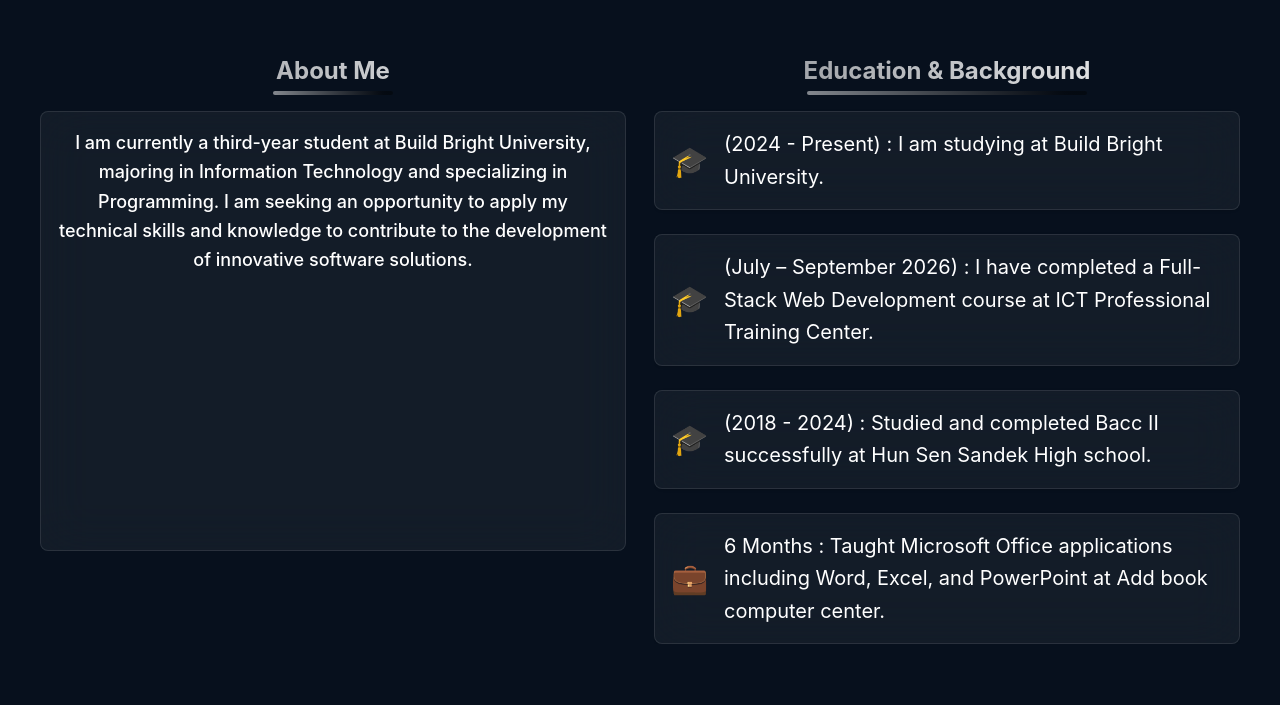
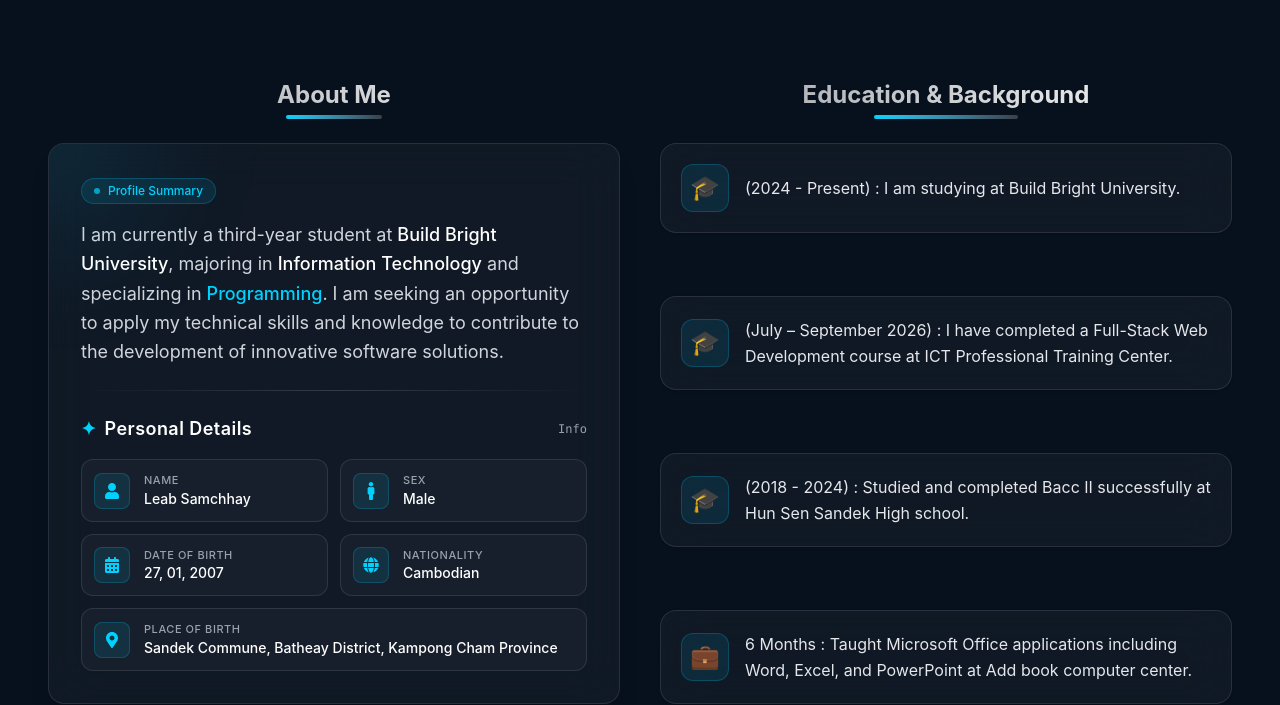
Before and after one commit to leab-samchhay/MyPortfolio, a React (Vite) app: page / in a window 1280 px wide. Shown: the part 825-1530 px from the top of the page. Built offline with nearby package versions, Linux system fonts and the light colour scheme; a web font is replaced by a local one.

Commit message:
Add separate certificate page route and navigation

```diff
--- a/src/pages/AboutPage.jsx
+++ b/src/pages/AboutPage.jsx
@@ -1,147 +1,6 @@
-// import { useEffect, useRef, useState } from "react";
+import { motion } from "framer-motion";
+import { FaUser, FaMale, FaCalendarAlt, FaGlobe, FaMapMarkerAlt } from "react-icons/fa";
 
-// const EDUCATION_INFO = [
-//     { icon: "🎓", text: "(2012 - 2018) : Finished Primary school at Srah Kak Koh Primary school." },
-//     { icon: "🎓", text: "(2018 - 2024) : Studied at Hun Sen Sandek High school and completed Bacc II successfully at Hun Sen Sandek High school." },
-//     { icon: "🎓", text: "(2024 - Present) : I am studying at Build Bright University." },
-//     { icon: "💼", text: "6 Month : Taught Microsoft Office applications including Microsoft Word, Excel, PowerPoint" },
-// ];
-
-// const AboutPage = () => {
-
-//     // Refs for animation
-//     const headerRef = useRef(null);
-//     const introRef = useRef(null);
-//     const infoItemsRef = useRef([]);
-
-//     const [animated, setAnimated] = useState({
-//         header: false,
-//         intro: false,
-//         info: [],
-//     });
-
-//     useEffect(() => {
-//         const observer = new IntersectionObserver(
-//             (entries) => {
-//                 entries.forEach((entry) => {
-//                     if (entry.isIntersecting) {
-//                         // Animate header
-//                         if (entry.target === headerRef.current) {
-//                             setAnimated((prev) => ({ ...prev, header: true }));
-//                         }
-
-//                         // Animate intro text
-//                         if (entry.target === introRef.current) {
-//                             setAnimated((prev) => ({ ...prev, intro: true }));
-//                         }
-
-//                         // Animate info items
-//                         if (entry.target.classList.contains('info-item')) {
-//                             const index = infoItemsRef.current.indexOf(entry.target);
-//                             if (index !== -1) {
-//                                 setAnimated((prev) => ({
-//                                     ...prev,
-//                                     info: [...prev.info, index]
-//                                 }));
-//                             }
-//                         }
-//                     }
-//                 });
-//             },
-//             {
-//                 threshold: 0.2,
-//                 rootMargin: "0px 0px -50px 0px",
-//             }
-//         );
-
-//         // Observe elements
-//         if (headerRef.current) observer.observe(headerRef.current);
-//         if (introRef.current) observer.observe(introRef.current);
-//         infoItemsRef.current.forEach((item) => {
-//             if (item) observer.observe(item);
-//         });
-
-//         return () => observer.disconnect();
-//     }, []);
-
-//     return (
-//         <section
-//             className="py-20 px-4 transition-colors duration-300 bg-[#07101d]"
-//         >
-//             <div className="max-w-4xl flex gap-4 mx-auto">
-
-
-//                 <div className="space-y-10">
-//                     <div className='rounded-2xl p-8  shadow-xl border bg-white/5 backdrop-blur-md border-2 border-white/10'>
-//                         <h3 className='text-2xl font-bold mb-8 text-center gap-2 text-blue-500'>
-//                             📚 Education & Background
-//                         </h3>
-
-//                         <div className="space-y-4">
-//                             {EDUCATION_INFO.map((item, i) => (
-//                                 <div
-//                                     key={i}
-//                                     ref={(el) => (infoItemsRef.current[i] = el)}
-//                                     className={`info-item flex items-start gap-4 p-5 rounded-xl bg-white/5 backdrop-blur-md border-2 border-blue-800  hover:shadow-md hover:-translate-y-1 transition-all duration-500 transform ${
-//                                         animated.info.includes(i)
-//                                             ? "opacity-100 translate-x-0"
-//                                             : "opacity-0 -translate-x-10"
-//                                     }`}
-//                                     style={{ transitionDelay: `${i * 150}ms` }}
-//                                 >
-//                                     <span className="text-3xl mt-1">{item.icon}</span>
-//                                     <p className='text-lg leading-relaxed text-white'>
-//                                         {item.text}
-//                                     </p>
-//                                 </div>
-//                             ))}
-//                         </div>
-//                     </div>
-
-//                 </div>
-
-//                 <div>
-//                     <header
-//                         ref={headerRef}
-//                         className={`text-center mb-16 transition-all duration-700 transform ${
-//                             animated.header
-//                                 ? "opacity-100 translate-y-0"
-//                                 : "opacity-0 translate-y-10"
-//                         }`}
-//                     >
-//                         <h2 className="text-4xl sm:text-5xl font-bold bg-gradient-to-r from-purple-600 to-blue-500 bg-clip-text text-transparent mb-4">
-//                             About Me
-//                         </h2>
-//                         <div className="w-60 h-1 bg-gradient-to-r from-purple-600 to-blue-500 mx-auto rounded-full" />
-
-//                     </header>
-
-//                     {/* Introduction Section */}
-//                     <div
-//                         ref={introRef}
-//                         className={`rounded-2xl p-8 bg-white/5 backdrop-blur-md border-2 border-blue-800 shadow-lg transition-all duration-700 delay-200 transform ${
-//                             animated.intro
-//                                 ? "opacity-100 translate-y-0"
-//                                 : "opacity-0 translate-y-10"
-//                         }`}
-//                     >
-//                         <p className={`text-lg leading-relaxed text-center font-medium text-blue-600 dark:text-blue-400`}>
-//                             I am currently a third-year student at Build Bright University, majoring in Information Technology and specializing in Programming. I am seeking an opportunity to apply my technical skills and knowledge to contribute to the development of innovative software solutions.
-//                         </p>
-//                     </div>
-//                 </div>
-
-
-//             </div>
-//         </section>
-//     );
-// };
-
-// export default AboutPage;
-
-import { motion } from "framer-motion";
-
-// ទាញទិន្នន័យមកខាងក្រៅ ដើម្បីបង្កើន Performance (ជៀសវាង Re-rendering)
 const EDUCATION_INFO = [
     { icon: "🎓", text: "(2024 - Present) : I am studying at Build Bright University." },
     { icon: "🎓", text: "(July – September 2026) : I have completed a Full-Stack Web Development course at ICT Professional Training Center." },
@@ -149,66 +8,148 @@
     { icon: "💼", text: "6 Months : Taught Microsoft Office applications including Word, Excel, and PowerPoint at Add book computer center." },
 ];
 
+const PERSONAL_DETAILS = [
+    {
+        icon: <FaUser className="text-[#00d2ff]" />,
+        label: "Name",
+        value: "Leab Samchhay",
+    },
+    {
+        icon: <FaMale className="text-[#00d2ff] text-lg" />,
+        label: "Sex",
+        value: "Male",
+    },
+    {
+        icon: <FaCalendarAlt className="text-[#00d2ff]" />,
+        label: "Date of Birth",
+        value: "27, 01, 2007",
+    },
+    {
+        icon: <FaGlobe className="text-[#00d2ff]" />,
+        label: "Nationality",
+        value: "Cambodian",
+    },
+    {
+        icon: <FaMapMarkerAlt className="text-[#00d2ff]" />,
+        label: "Place of Birth",
+        value: "Sandek Commune, Batheay District, Kampong Cham Province",
+        colSpan: "sm:col-span-2",
+    },
+];
+
 const boxVariants = {
-    hidden: { opacity: 0, y: 50 },
+    hidden: { opacity: 0, y: 40 },
     visible: (index) => ({
         opacity: 1,
         y: 0,
         transition: {
-            duration: 0.25,
-            delay: index * 0.2
+            duration: 0.3,
+            delay: index * 0.15
         }
     })
 };
 
 const AboutPage = () => {
     return (
-        <div id="About" className="grid grid-cols-1 md:grid-cols-2 p-10 gap-7 bg-[#07101d] ">
-            <div className=" text-center ">
-                <div className="space-y-4">
+        <section id="About" className="bg-[#07101d] py-16 px-4 sm:px-8 lg:px-12">
+            <div className="max-w-full mx-auto grid grid-cols-1 lg:grid-cols-2 gap-8 lg:gap-10 items-stretch">
+
+                {/* Column 1: About Me & Personal Details */}
+                <div className="flex flex-col h-full">
+                    {/* Header */}
                     <motion.div
-                        initial = {{opacity:0, y: -100}}
-                        whileInView={{opacity:1, y:0, transition : {duration : 1}}}
-                        viewport={{once : false , amount: 0.3}}
+                        initial={{ opacity: 0, y: -40 }}
+                        whileInView={{ opacity: 1, y: 0, transition: { duration: 0.8 } }}
+                        viewport={{ once: false, amount: 0.3 }}
+                        className="text-center mb-6"
                     >
-                        <h2 className="text-xl sm:text-2xl font-bold bg-gradient-to-r from-white/50 to-white bg-clip-text text-transparent mb-1">
+                        <h2 className="text-xl sm:text-2xl font-bold bg-gradient-to-r from-white/60 to-white bg-clip-text text-transparent mb-1">
                             About Me
                         </h2>
-                        <div className="w-30 h-1 bg-gradient-to-r from-white/50 to-black/40 mx-auto rounded-full" />
+                        <div className="w-24 h-1 bg-gradient-to-r from-[#00d2ff] to-white/20 mx-auto rounded-full" />
+                    </motion.div>
 
-                    </motion.div>
+                    {/* Card Content */}
                     <motion.div
-                        initial = {{opacity:0 , x:-200}}
-                        whileInView={{opacity:1 , x:0 , transition:{duration: 1}}}
-                        viewport={{once: false , amount: 0.3}}
+                        initial={{ opacity: 0, x: -50 }}
+                        whileInView={{ opacity: 1, x: 0, transition: { duration: 0.8 } }}
+                        viewport={{ once: false, amount: 0.3 }}
+                        className="flex-1"
                     >
-                        <div className="w-full md:h-99 lg:h-110 text-3xl font-bold bg-white/5 backdrop-blur-xl border border-white/10 rounded-lg">
-                            <p className={`text-lg leading-relaxed text-center font-medium text-white p-4 dark:text-blue-400`}>
-                            I am currently a third-year student at Build Bright University, majoring in Information Technology and specializing in Programming. I am seeking an opportunity to apply my technical skills and knowledge to contribute to the development of innovative software solutions.
+                        <div className="h-full bg-white/[0.04] backdrop-blur-xl border border-white/10 rounded-2xl p-6 sm:p-8 shadow-xl relative overflow-hidden flex flex-col justify-between group hover:border-white/20 transition-all duration-300">
+                            {/* Ambient Glow */}
+                            <div className="absolute -top-24 -left-24 w-48 h-48 bg-[#00d2ff]/10 rounded-full blur-3xl pointer-events-none" />
+
+                            {/* Summary Text */}
+                            <div>
+                                <div className="inline-flex items-center gap-2 px-3 py-1 rounded-full text-xs font-medium bg-[#00d2ff]/10 text-[#00d2ff] border border-[#00d2ff]/20 mb-4">
+                                    <span className="w-1.5 h-1.5 rounded-full bg-[#00d2ff] animate-pulse"></span>
+                                    Profile Summary
+                                </div>
+                                <p className="text-sm sm:text-base md:text-lg leading-relaxed text-left font-normal text-gray-300">
+                                    I am currently a third-year student at <span className="text-white font-medium">Build Bright University</span>, majoring in <span className="text-white font-medium">Information Technology</span> and specializing in <span className="text-[#00d2ff] font-medium">Programming</span>. I am seeking an opportunity to apply my technical skills and knowledge to contribute to the development of innovative software solutions.
                                 </p>
+                            </div>
+
+                            {/* Decorative Divider */}
+                            <div className="h-px w-full bg-gradient-to-r from-transparent via-white/15 to-transparent my-6" />
+
+                            {/* Personal Details Structured Grid */}
+                            <div>
+                                <div className="flex items-center justify-between mb-4">
+                                    <h3 className="text-base sm:text-lg font-semibold text-white tracking-wide flex items-center gap-2">
+                                        <span className="text-[#00d2ff]">✦</span> Personal Details
+                                    </h3>
+                                    <span className="text-xs text-gray-400 font-mono">Info</span>
+                                </div>
+
+                                <div className="grid grid-cols-1 sm:grid-cols-2 gap-3 text-left">
+                                    {PERSONAL_DETAILS.map((item, idx) => (
+                                        <div
+                                            key={idx}
+                                            className={`flex items-center gap-3.5 p-3 rounded-xl bg-white/[0.03] border border-white/10 hover:border-[#00d2ff]/40 hover:bg-white/[0.06] transition-all duration-300 group/item ${item.colSpan || ''}`}
+                                        >
+                                            <div className="w-9 h-9 rounded-lg bg-[#00d2ff]/10 border border-[#00d2ff]/20 flex items-center justify-center shrink-0 group-hover/item:scale-105 transition-transform duration-300">
+                                                {item.icon}
+                                            </div>
+                                            <div className="min-w-0 flex-1">
+                                                <p className="text-[11px] text-gray-400 font-medium uppercase tracking-wider">
+                                                    {item.label}
+                                                </p>
+                                                <p className="text-sm font-medium text-white truncate sm:whitespace-normal">
+                                                    {item.value}
+                                                </p>
+                                            </div>
+                                        </div>
+                                    ))}
+                                </div>
+                            </div>
                         </div>
                     </motion.div>
                 </div>
-            </div>
 
+                {/* Column 2: Education & Background */}
+                <div className="flex flex-col h-full">
+                    {/* Header */}
                     <motion.div
-                initial={{ opacity: 0 }}
-                animate={{ opacity: 1 }}
-                className="w-full overflow-hidden "
+                        initial={{ opacity: 0, y: -40 }}
+                        whileInView={{ opacity: 1, y: 0, transition: { duration: 0.8 } }}
+                        viewport={{ once: false, amount: 0.3 }}
+                        className="text-center mb-6"
                     >
-                <motion.div
-                    initial = {{opacity:0, x: 200}}
-                    whileInView={{opacity:1, x:0, transition : {duration : 1}}}
-                    viewport={{once : false , amount: 0.3}}
-                    className="text-center mb-4"
-                >
-                    <h2 className="text-xl sm:text-2xl font-bold bg-gradient-to-r from-white/50 to-white bg-clip-text text-transparent mb-1">
+                        <h2 className="text-xl sm:text-2xl font-bold bg-gradient-to-r from-white/60 to-white bg-clip-text text-transparent mb-1">
                             Education & Background
                         </h2>
-                    <div className="w-70 h-1 bg-gradient-to-r from-white/50 to-black/40 mx-auto rounded-full" />
+                        <div className="w-36 h-1 bg-gradient-to-r from-[#00d2ff] to-white/20 mx-auto rounded-full" />
+                    </motion.div>
 
-                </motion.div>
-                <div className="grid grid-cols-1 gap-6">
+                    {/* Education Items List */}
+                    <motion.div
+                        initial={{ opacity: 0, x: 50 }}
+                        whileInView={{ opacity: 1, x: 0, transition: { duration: 0.8 } }}
+                        viewport={{ once: false, amount: 0.3 }}
+                        className="flex-1 flex flex-col justify-between space-y-4"
+                    >
                         {EDUCATION_INFO.map((item, index) => (
                             <motion.div
                                 key={index}
@@ -217,22 +158,22 @@
                                 initial="hidden"
                                 whileInView="visible"
                                 viewport={{ once: false, amount: 0.3 }}
-                            className="flex gap-4  items-center bg-white/5 backdrop-blur-xl border border-white/10 p-4 rounded-lg shadow-sm"
+                                className="flex gap-4 items-center bg-white/[0.04] backdrop-blur-xl border border-white/10 hover:border-[#00d2ff]/40 p-4 sm:p-5 rounded-2xl shadow-sm transition-all duration-300 group hover:bg-white/[0.06]"
                             >
-                            <div className="text-3xl">
+                                <div className="w-12 h-12 rounded-xl bg-[#00d2ff]/10 border border-[#00d2ff]/20 flex items-center justify-center text-2xl shrink-0 group-hover:scale-110 transition-transform duration-300">
                                     {item.icon}
                                 </div>
-                            <div className="text-xl leading-relaxed text-white">
+                                <div className="text-sm sm:text-base leading-relaxed text-gray-200 group-hover:text-white transition-colors text-left">
                                     {item.text}
                                 </div>
                             </motion.div>
                         ))}
+                    </motion.div>
                 </div>
-            </motion.div>
-
 
             </div>
+        </section>
     );
-}
+};
 
 export default AboutPage;
```
Lines whose indentation alone changed are shown as unchanged.
